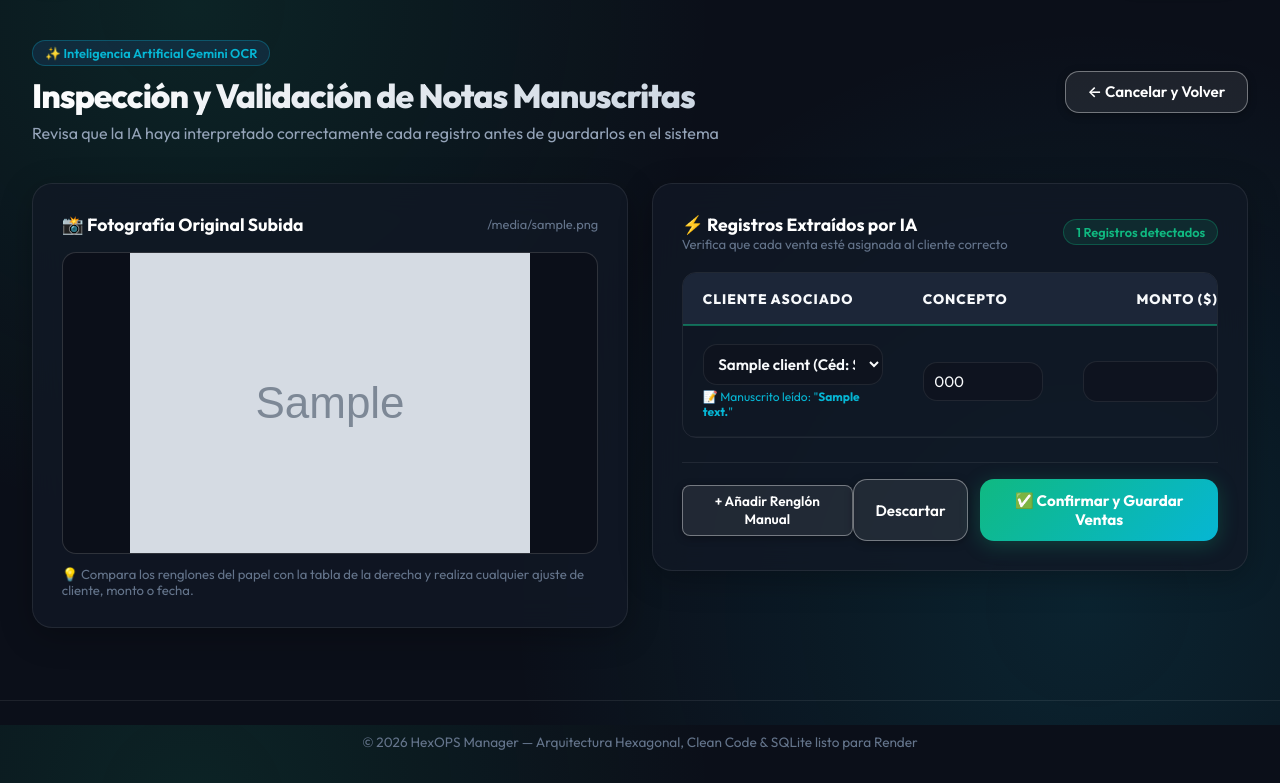
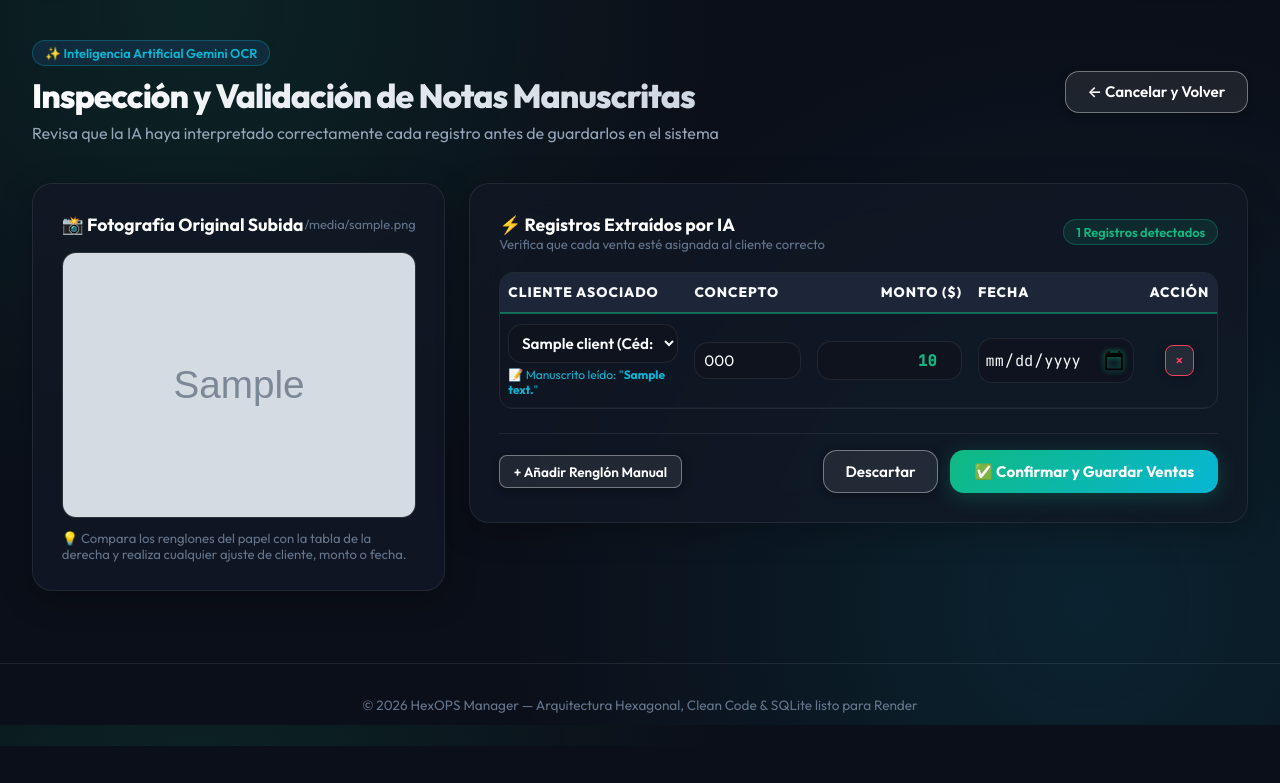
Before and after one commit to MauCastillo/restaurant-manager-ops, a Flask app: template templates/purchases/ocr_preview.html in a window 1280 px wide. Shown: the part 75-858 px from the top of the page. After the commit the page ends 821 px from the top, so only its background shows below. Run offline with Flask 3, Linux system fonts and the light colour scheme; the template is opened without the code that fills it: most values are stand-ins (such as "Sample title", 1, 10 or a date in 2020); grey boxes marked "Sample" are stand-in pictures.

Commit message:
refactor: constrain financial input fields to integer values and update OCR preview layout for improved responsiveness

```diff
--- a/src/adapters/outbound/ai/gemini_ocr_adapter.py
+++ b/src/adapters/outbound/ai/gemini_ocr_adapter.py
@@ -35,7 +35,7 @@ Analiza cuidadosamente esta fotografía que contiene escritura a mano (notas man
 Identifica cada renglón o transacción registrada y extrae un arreglo JSON donde cada elemento tenga exactamente estas claves:
 - "cliente_texto": El nombre, apellido o número de cédula escrito en la línea (ej. "Carlos Hurtado", "16848254", "Luis").
 - "concepto": El concepto o descripción del consumo o venta (ej. "Alimentación", "Almuerzo", "Desayuno", "Uniforme"). Si en el papel solo aparece el nombre y el valor sin concepto explícito, asigna "Alimentación".
-- "monto": El monto o valor monetario en número flotante positivo (ej. 15000.0, 20500.0). Elimina símbolos de peso o comas.
+- "monto": El monto o valor monetario en número entero positivo en pesos colombianos (ej. 15000, 20500). Elimina símbolos de peso, puntos o comas decimales.
 - "fecha": La fecha si aparece escrita en el papel en formato "YYYY-MM-DD" (o "2026-MM-DD" si se deduce el mes/día). Si no hay fecha visible, pon null.
 
 Devuelve EXCLUSIVAMENTE una lista JSON válida [] sin texto adicional ni bloques markdown extra.
@@ -110,7 +110,7 @@ Devuelve EXCLUSIVAMENTE una lista JSON válida [] sin texto adicional ni bloques
                         results.append({
                             "cliente_texto": str(item.get("cliente_texto") or "").strip(),
                             "concepto": str(item.get("concepto") or "Alimentación").strip(),
-                            "monto": monto_val,
+                            "monto": int(round(monto_val)),
                             "fecha": item.get("fecha")
                         })
                     return results
--- a/static/css/index.css
+++ b/static/css/index.css
@@ -90,6 +90,12 @@
 
 [data-theme="light"] input[type="date"]::-webkit-calendar-picker-indicator {
     filter: invert(30%) sepia(85%) saturate(500%) hue-rotate(130deg) brightness(0.9);
+}
+
+[data-theme="light"] .page-title {
+    background: linear-gradient(135deg, #0f172a 0%, #334155 75%, #059669 100%);
+    -webkit-background-clip: text;
+    -webkit-text-fill-color: transparent;
 }
 
 /* Theme Toggle Button */
--- a/templates/clients/detail.html
+++ b/templates/clients/detail.html
@@ -157,7 +157,7 @@
             </div>
             <div class="form-group">
                 <label class="form-label">Monto ($)</label>
-                <input type="number" step="0.01" name="monto" class="form-control" placeholder="0.00" required>
+                <input type="number" step="1" name="monto" class="form-control" placeholder="0" required>
             </div>
             <div class="form-group">
                 <label class="form-label">Fecha de Compra</label>
@@ -197,7 +197,7 @@
             </div>
             <div class="form-group">
                 <label class="form-label">Valor a Descontar ($)</label>
-                <input type="number" step="0.01" name="valor_a_descontar" class="form-control" value="{{ client.valor_a_descontar }}" required>
+                <input type="number" step="1" name="valor_a_descontar" class="form-control" value="{{ client.valor_a_descontar | int }}" required>
             </div>
             <div style="display:flex; justify-content:flex-end; gap: 0.75rem; margin-top: 1.5rem;">
                 <button type="button" class="btn btn-outline" data-close-modal>Cancelar</button>
--- a/templates/clients/list.html
+++ b/templates/clients/list.html
@@ -94,7 +94,7 @@
             </div>
             <div class="form-group">
                 <label class="form-label">Valor a Descontar inicial ($)</label>
-                <input type="number" step="0.01" name="valor_a_descontar" class="form-control" value="0.00" required>
+                <input type="number" step="1" name="valor_a_descontar" class="form-control" value="0" required>
             </div>
             <div style="display:flex; justify-content:flex-end; gap: 0.75rem; margin-top: 1.5rem;">
                 <button type="button" class="btn btn-outline" data-close-modal>Cancelar</button>
--- a/templates/dashboard/index.html
+++ b/templates/dashboard/index.html
@@ -139,7 +139,7 @@
             </div>
             <div class="form-group">
                 <label class="form-label">Valor a Descontar inicial ($)</label>
-                <input type="number" step="0.01" name="valor_a_descontar" class="form-control" value="0.00" required>
+                <input type="number" step="1" name="valor_a_descontar" class="form-control" value="0" required>
             </div>
             <div style="display:flex; justify-content:flex-end; gap: 0.75rem; margin-top: 1.5rem;">
                 <button type="button" class="btn btn-outline" data-close-modal>Cancelar</button>
@@ -175,7 +175,7 @@
                 </div>
                 <div class="form-group">
                     <label class="form-label">Monto ($)</label>
-                    <input type="number" step="0.01" name="monto" class="form-control" placeholder="0.00" required>
+                    <input type="number" step="1" name="monto" class="form-control" placeholder="0" required>
                 </div>
             </div>
 
--- a/templates/purchases/list.html
+++ b/templates/purchases/list.html
@@ -236,7 +236,7 @@
                 </div>
                 <div class="form-group">
                     <label class="form-label">Monto ($)</label>
-                    <input type="number" step="0.01" name="monto" class="form-control" placeholder="0.00" required>
+                    <input type="number" step="1" name="monto" class="form-control" placeholder="0" required>
                 </div>
             </div>
 
--- a/templates/purchases/ocr_preview.html
+++ b/templates/purchases/ocr_preview.html
@@ -14,7 +14,17 @@
 </div>
 
 <form method="POST" action="{{ url_for('purchases.confirm_ocr_purchases') }}" id="ocrConfirmForm">
-    <div style="display: grid; grid-template-columns: repeat(auto-fit, minmax(400px, 1fr)); gap: 1.5rem; align-items: start;">
+    <style>
+        #ocrTable th, #ocrTable td {
+            padding: 0.65rem 0.5rem;
+            vertical-align: middle;
+        }
+        #ocrTable input, #ocrTable select {
+            width: 100%;
+            box-sizing: border-box;
+        }
+    </style>
+    <div style="display: grid; grid-template-columns: minmax(300px, 34%) minmax(0, 66%); gap: 1.5rem; align-items: start;">
 
         <!-- Columna Izquierda: Fotografía Manuscrita -->
         <div class="glass-card" style="position: sticky; top: 1.5rem;">
@@ -40,22 +50,22 @@
                 <span class="badge badge-emerald" id="rowCounterBadge">{{ extracted_rows|length }} Registros detectados</span>
             </div>
 
-            <div class="table-container" style="max-height: 550px; overflow-y: auto; overflow-x: auto;">
-                <table class="table" id="ocrTable" style="min-width: 720px;">
+            <div class="table-container" style="max-height: 560px; overflow-y: auto; overflow-x: hidden;">
+                <table class="table" id="ocrTable" style="width: 100%;">
                     <thead>
                         <tr>
-                            <th style="width: 32%;">Cliente Asociado</th>
-                            <th style="width: 20%;">Concepto</th>
-                            <th style="width: 28%; min-width: 140px; text-align: right;">Monto ($)</th>
-                            <th style="width: 15%; min-width: 135px;">Fecha</th>
-                            <th style="width: 5%; text-align: center;">Acción</th>
+                            <th style="width: 34%;">Cliente Asociado</th>
+                            <th style="width: 19%;">Concepto</th>
+                            <th style="width: 23%; text-align: right;">Monto ($)</th>
+                            <th style="width: 17%;">Fecha</th>
+                            <th style="width: 7%; text-align: center;">Acción</th>
                         </tr>
                     </thead>
                     <tbody id="ocrTableBody">
                         {% for row in extracted_rows %}
                         <tr class="ocr-row">
                             <td>
-                                <select name="client_id" class="form-control" required style="font-weight: 600; min-width: 180px;">
+                                <select name="client_id" class="form-control" required style="font-weight: 600; padding: 0.5rem 0.55rem;">
                                     <option value="">-- Seleccionar Cliente (Texto manuscrito: "{{ row.cliente_texto }}") --</option>
                                     {% for client in all_clients %}
                                     <option value="{{ client.id }}" {% if row.client_id == client.id %}selected{% endif %}>
@@ -70,16 +80,16 @@
                                 {% endif %}
                             </td>
                             <td>
-                                <input type="text" name="concepto" class="form-control" style="min-width: 120px;" value="{{ row.concepto }}" required>
+                                <input type="text" name="concepto" class="form-control" style="padding: 0.5rem 0.55rem;" value="{{ row.concepto }}" required>
                             </td>
                             <td>
-                                <input type="number" step="0.01" name="monto" class="form-control mono" style="min-width: 135px; width: 100%; text-align: right; font-weight: 700; font-size: 0.95rem; color: var(--accent-primary); padding: 0.55rem 0.75rem;" value="{{ row.monto }}" required>
+                                <input type="number" step="1" name="monto" class="form-control mono" style="text-align: right; font-weight: 700; font-size: 0.95rem; color: var(--accent-primary); padding: 0.5rem 0.55rem;" value="{{ row.monto | int }}" required>
                             </td>
                             <td>
-                                <input type="date" name="fecha_compra" class="form-control mono" style="min-width: 135px;" value="{{ row.fecha_compra }}" required>
+                                <input type="date" name="fecha_compra" class="form-control mono" style="padding: 0.5rem 0.35rem;" value="{{ row.fecha_compra }}" required>
                             </td>
                             <td style="text-align: center;">
-                                <button type="button" class="btn btn-outline btn-sm remove-ocr-row-btn" style="color: var(--danger); border-color: var(--danger);" title="Eliminar este renglón">×</button>
+                                <button type="button" class="btn btn-outline btn-sm remove-ocr-row-btn" style="color: var(--danger); border-color: var(--danger); padding: 0.35rem 0.6rem;" title="Eliminar este renglón">×</button>
                             </td>
                         </tr>
                         {% else %}
@@ -111,7 +121,7 @@
 <template id="newRowTemplate">
     <tr class="ocr-row">
         <td>
-            <select name="client_id" class="form-control" required style="font-weight: 600;">
+            <select name="client_id" class="form-control" required style="font-weight: 600; padding: 0.5rem 0.55rem;">
                 <option value="">-- Selecciona Cliente --</option>
                 {% for client in all_clients %}
                 <option value="{{ client.id }}">{{ client.nombre }} (Céd: {{ client.cedula }})</option>
@@ -119,16 +129,16 @@
             </select>
         </td>
         <td>
-            <input type="text" name="concepto" class="form-control" style="min-width: 120px;" value="Alimentación" required>
+            <input type="text" name="concepto" class="form-control" style="padding: 0.5rem 0.55rem;" value="Alimentación" required>
         </td>
         <td>
-            <input type="number" step="0.01" name="monto" class="form-control mono" style="min-width: 135px; width: 100%; text-align: right; font-weight: 700; font-size: 0.95rem; color: var(--accent-primary); padding: 0.55rem 0.75rem;" value="0.00" required>
+            <input type="number" step="1" name="monto" class="form-control mono" style="text-align: right; font-weight: 700; font-size: 0.95rem; color: var(--accent-primary); padding: 0.5rem 0.55rem;" value="0" required>
         </td>
         <td>
-            <input type="date" name="fecha_compra" class="form-control mono" style="min-width: 135px;" value="{{ extracted_rows[0].fecha_compra if extracted_rows else '' }}" required>
+            <input type="date" name="fecha_compra" class="form-control mono" style="padding: 0.5rem 0.35rem;" value="{{ extracted_rows[0].fecha_compra if extracted_rows else '' }}" required>
         </td>
         <td style="text-align: center;">
-            <button type="button" class="btn btn-outline btn-sm remove-ocr-row-btn" style="color: var(--danger); border-color: var(--danger);" title="Eliminar este renglón">×</button>
+            <button type="button" class="btn btn-outline btn-sm remove-ocr-row-btn" style="color: var(--danger); border-color: var(--danger); padding: 0.35rem 0.6rem;" title="Eliminar este renglón">×</button>
         </td>
     </tr>
 </template>
```
